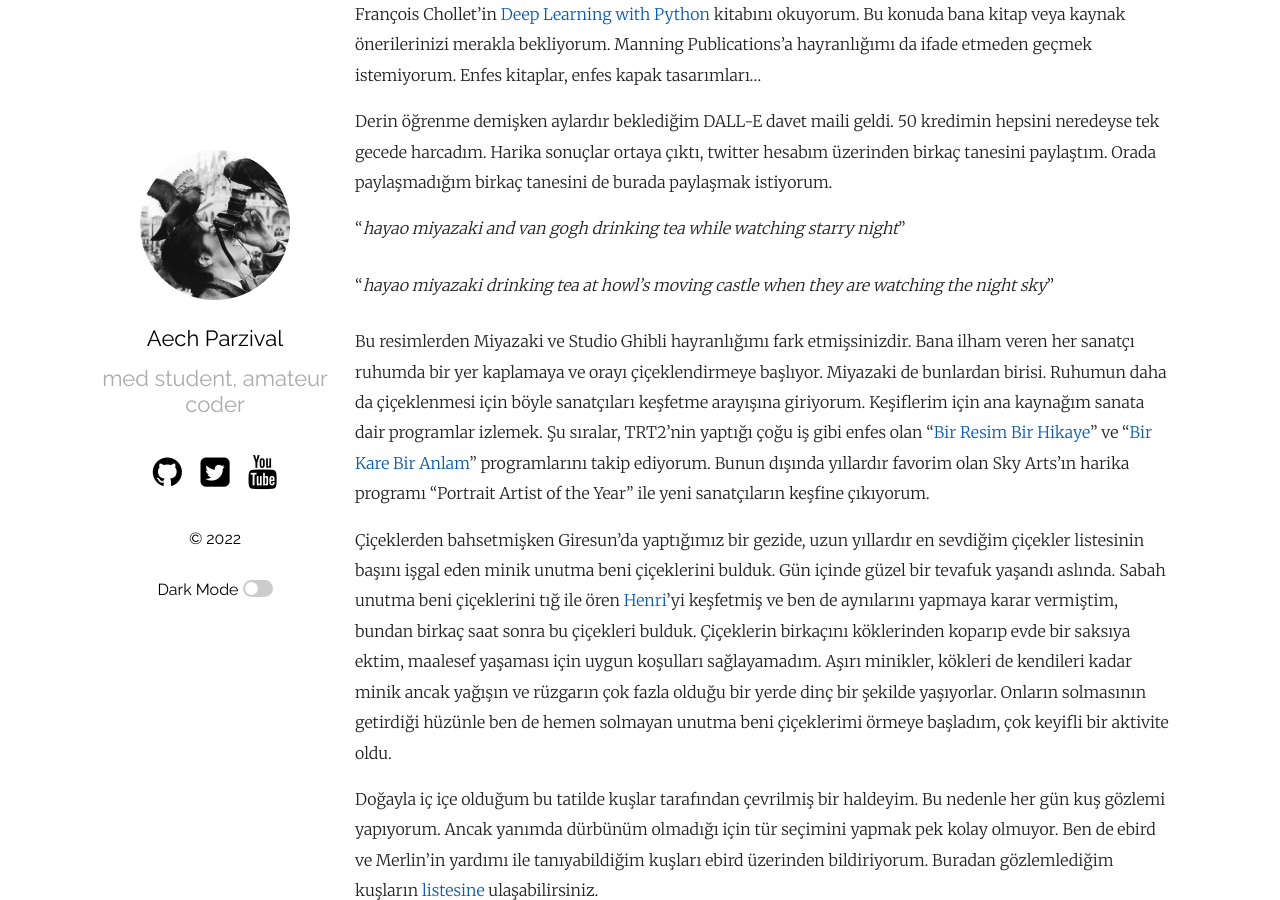
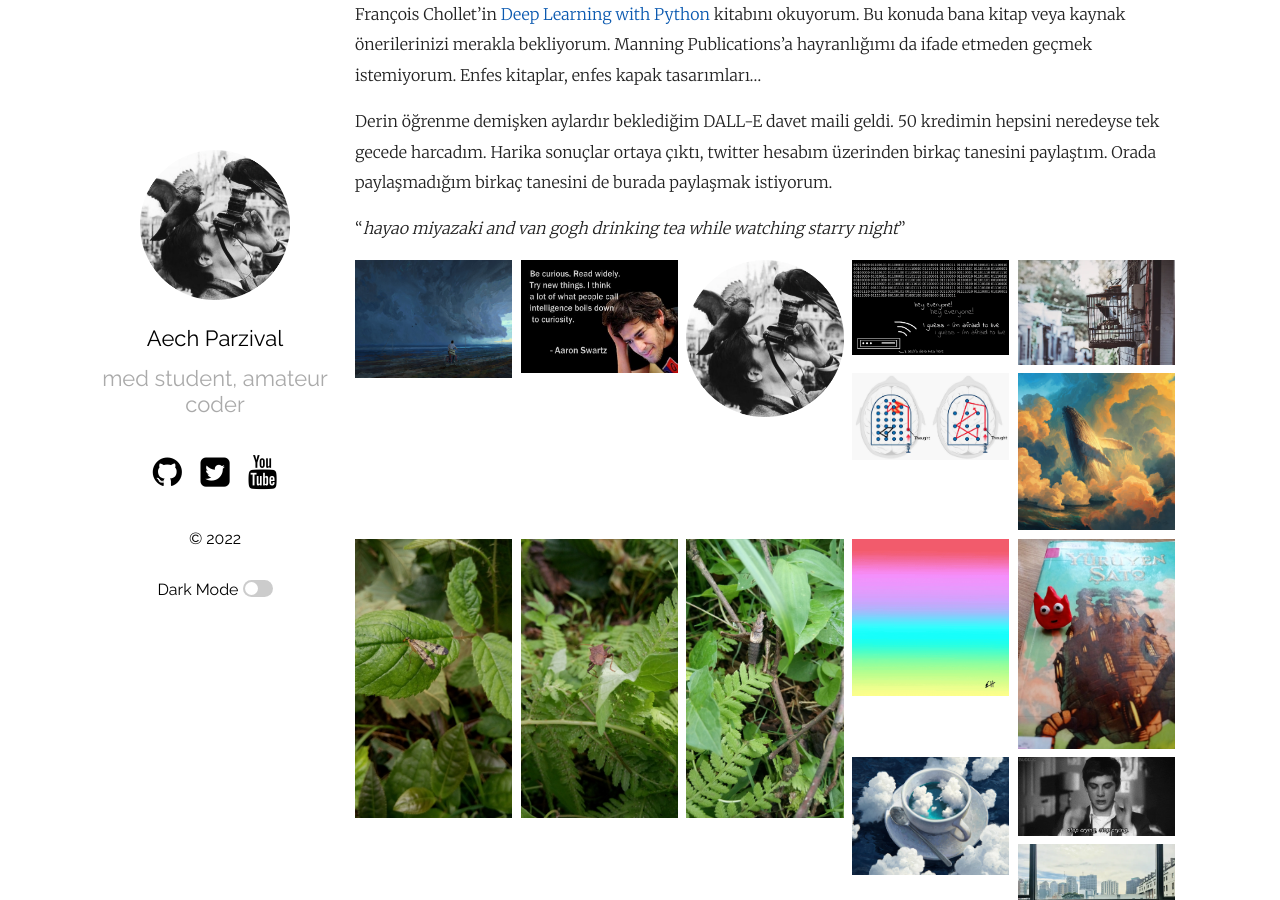
Before and after one commit to ebbilge/aechsparacosm, a Jekyll site: the page built from _posts/2022-08-06-unutma-beni-cicegi-olmayi-deneyim-aech.md, in a window 1280 px wide and 900 px high, scrolled down 1061 px. Built offline with Jekyll 4.4.1, drawn with Linux system fonts in a browser that asks for light colours.

Commit message:
image gallery update

```diff
--- a/_includes/image-gallery.html
+++ b/_includes/image-gallery.html
@@ -1,6 +1,5 @@
 <div class="image-gallery" style="overflow: auto; margin-left: -1%!important;">
   {% for file in site.static_files %}
-    {% if file.path contains include.folder %}
       {% if file.extname == '.jpg' or
         file.extname == '.jpeg' or
         file.extname == '.JPG' or
@@ -10,6 +9,5 @@
         file.extname == '.gif' %}
         <img src="{{ file.path }}" style="float: left; display: block; margin: 0 0 1% 1%; width: 19%; text-align: center; text-decoration: none!important;" />
       {% endif %}
-    {% endif %}
   {% endfor %}
  </div>
```
